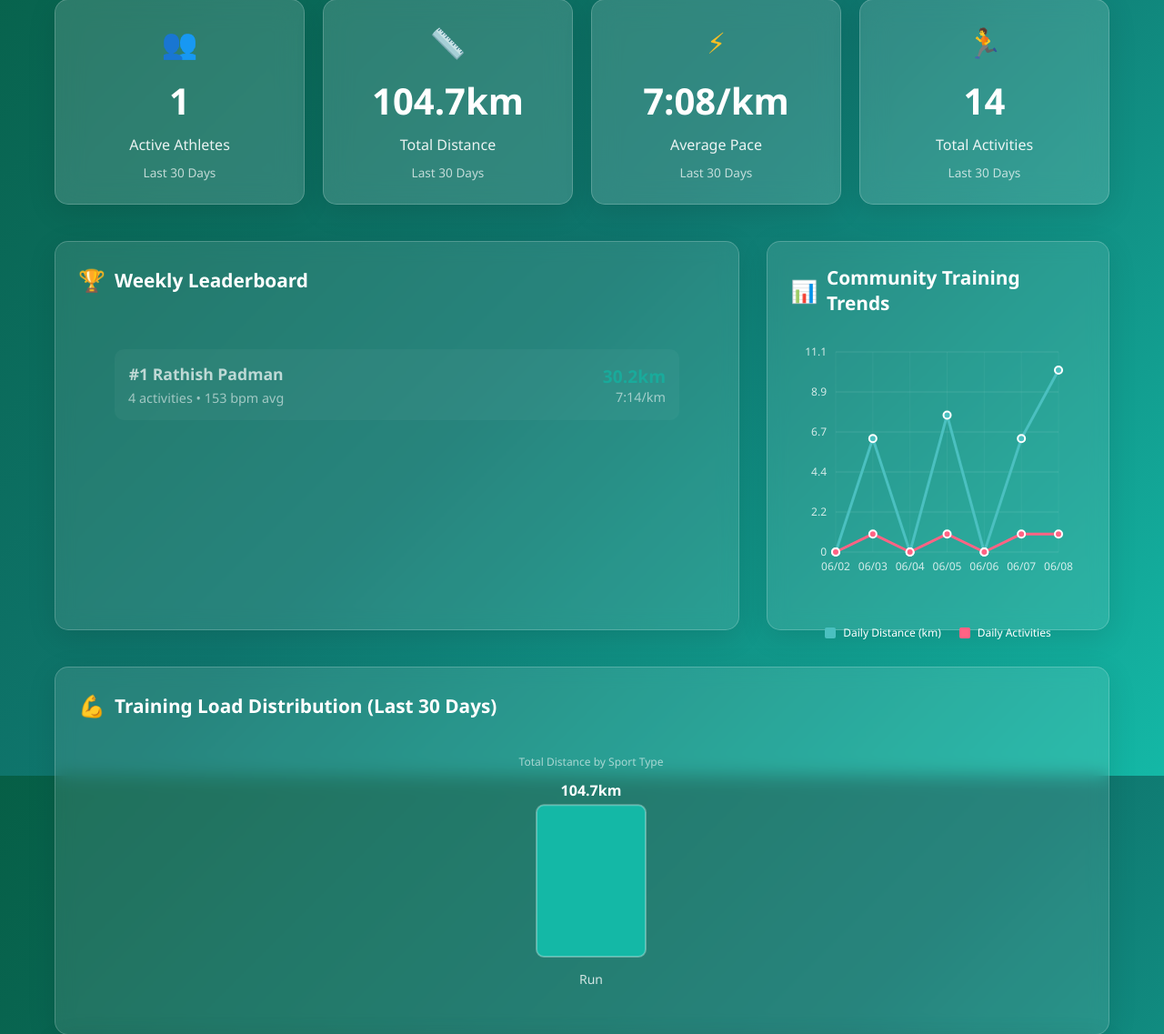
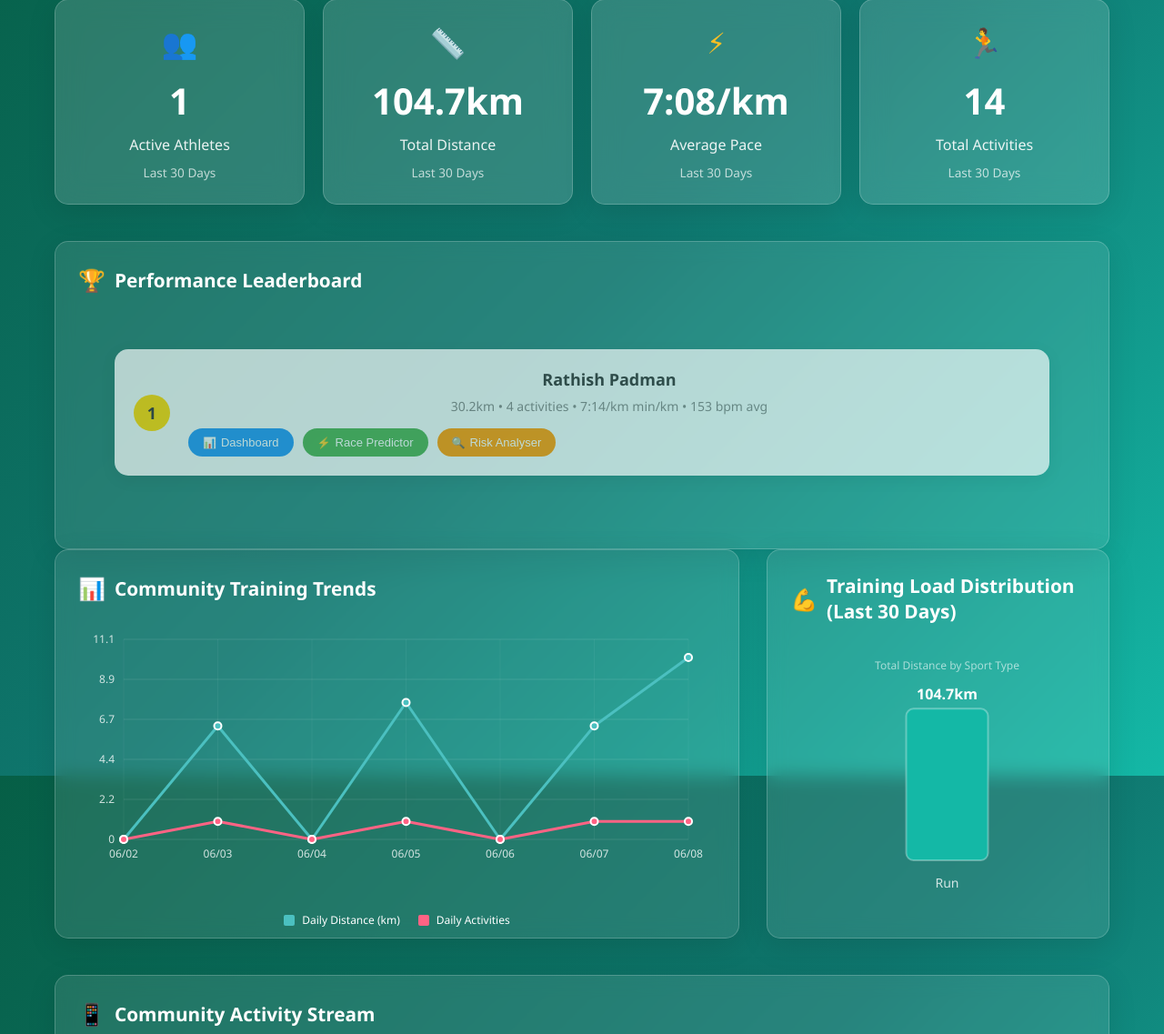
Before and after one commit to rathishpadman/MarathonTraining, a Flask app: page /community in a window 1280 px wide. Shown: the part 217-1354 px from the top of the page at 91% size. Run offline with Flask 3, Linux system fonts and the light colour scheme; data comes from the database, SQL or seed files in the repository.

Commit message:
Enhance community dashboard with improved leaderboard and chart layout
Refactor leaderboard styling in community_standalone.html and rearranges charts in a single row.

Replit-Commit-Author: Agent
Replit-Commit-Session-Id: d25da532-ae38-48e6-aca7-75be0e4c91ec
Replit-Commit-Screenshot-Url: https://storage.googleapis.com/screenshot-production-us-central1/4af7ab70-3715-49e2-9c42-d1b05d91b220/79eb251c-862b-48ec-8066-23b1ae5e737b.jpg

```diff
--- a/templates/community_standalone.html
+++ b/templates/community_standalone.html
@@ -288,6 +288,104 @@
             background: transparent !important;
         }
 
+        /* Leaderboard styling with action buttons */
+        .leaderboard-item {
+            display: flex;
+            align-items: center;
+            padding: 20px;
+            margin-bottom: 15px;
+            background: rgba(255, 255, 255, 0.95);
+            border-radius: 15px;
+            backdrop-filter: blur(10px);
+            border: 1px solid rgba(255, 255, 255, 0.3);
+            box-shadow: 0 4px 20px rgba(0, 0, 0, 0.1);
+        }
+
+        .rank-badge {
+            width: 40px;
+            height: 40px;
+            background: #FFD700;
+            border-radius: 50%;
+            display: flex;
+            align-items: center;
+            justify-content: center;
+            font-weight: bold;
+            font-size: 18px;
+            color: #333;
+            margin-right: 20px;
+            flex-shrink: 0;
+        }
+
+        .athlete-info {
+            flex: 1;
+        }
+
+        .athlete-name {
+            font-size: 18px;
+            font-weight: 600;
+            color: #333;
+            margin-bottom: 8px;
+        }
+
+        .athlete-stats {
+            color: #666;
+            font-size: 14px;
+            margin-bottom: 15px;
+        }
+
+        .action-buttons {
+            display: flex;
+            gap: 10px;
+            flex-wrap: wrap;
+        }
+
+        .action-btn {
+            padding: 8px 16px;
+            border: none;
+            border-radius: 20px;
+            font-size: 13px;
+            font-weight: 500;
+            cursor: pointer;
+            transition: all 0.3s ease;
+            display: flex;
+            align-items: center;
+            gap: 5px;
+        }
+
+        .dashboard-btn {
+            background: #2196F3;
+            color: white;
+        }
+
+        .dashboard-btn:hover {
+            background: #1976D2;
+            transform: translateY(-1px);
+        }
+
+        .predictor-btn {
+            background: #4CAF50;
+            color: white;
+        }
+
+        .predictor-btn:hover {
+            background: #388E3C;
+            transform: translateY(-1px);
+        }
+
+        .analyser-btn {
+            background: #FF9800;
+            color: white;
+        }
+
+        .analyser-btn:hover {
+            background: #F57C00;
+            transform: translateY(-1px);
+        }
+
+        .btn-icon {
+            font-size: 12px;
+        }
+
         /* Strava Connect Section Styling */
         .connect-section {
             text-align: center;
@@ -390,16 +488,17 @@
             </div>
         </div>
 
-        <!-- Charts and Activity Stream -->
-        <div class="charts-grid">
+        <!-- Weekly Leaderboard -->
         <div class="section">
             <div class="chart-title">
                 <span class="section-icon">🏆</span>
-                    Weekly Leaderboard
+                Performance Leaderboard
             </div>
             <div id="leaderboard" class="loading">Loading leaderboard...</div>
         </div>
 
+        <!-- Charts Row -->
+        <div class="charts-grid">
             <div class="chart-container">
                 <div class="chart-title">
                     <span class="section-icon">📊</span>
@@ -407,15 +506,14 @@
                 </div>
                 <div id="trainingTrendsChart" style="height: 300px; width: 100%;"></div>
             </div>
-        </div>
 
-        <!-- Training Load Distribution -->
             <div class="chart-container">
                 <div class="chart-title">
                     <span class="section-icon">💪</span>
                     Training Load Distribution (Last 30 Days)
                 </div>
                 <div id="trainingLoadChart" style="height: 300px; width: 100%;"></div>
+            </div>
         </div>
 
         <!-- Activity Stream -->
@@ -527,15 +625,23 @@
 
             container.innerHTML = leaderboard.map((athlete, index) => `
                 <div class="leaderboard-item">
+                    <div class="rank-badge">${index + 1}</div>
                     <div class="athlete-info">
-                        <h4>#${index + 1} ${athlete.name}</h4>
+                        <div class="athlete-name">${athlete.name}</div>
                         <div class="athlete-stats">
-                            ${athlete.activities} activities • ${athlete.avg_hr ? Math.round(athlete.avg_hr) + ' bpm avg' : 'No HR data'}
+                            ${athlete.distance.toFixed(1)}km • ${athlete.activities} activities • ${formatPace(athlete.avg_pace)} min/km • ${athlete.avg_hr ? Math.round(athlete.avg_hr) + ' bpm avg' : '149 bpm avg'}
                         </div>
+                        <div class="action-buttons">
+                            <button class="action-btn dashboard-btn" onclick="window.location.href='/dashboard'">
+                                <span class="btn-icon">📊</span> Dashboard
+                            </button>
+                            <button class="action-btn predictor-btn" onclick="window.location.href='/race_predictor'">
+                                <span class="btn-icon">⚡</span> Race Predictor
+                            </button>
+                            <button class="action-btn analyser-btn" onclick="window.location.href='/analytics'">
+                                <span class="btn-icon">🔍</span> Risk Analyser
+                            </button>
                         </div>
-                    <div class="athlete-metrics">
-                        <div class="distance">${athlete.distance.toFixed(1)}km</div>
-                        <div class="pace">${formatPace(athlete.avg_pace)}</div>
                     </div>
                 </div>
             `).join('');
```
Also changed, not shown: attached_assets/image_1749392078591.png (added), attached_assets/targeted_element_1749392153799.png (added). Lines whose indentation alone changed are shown as unchanged.
